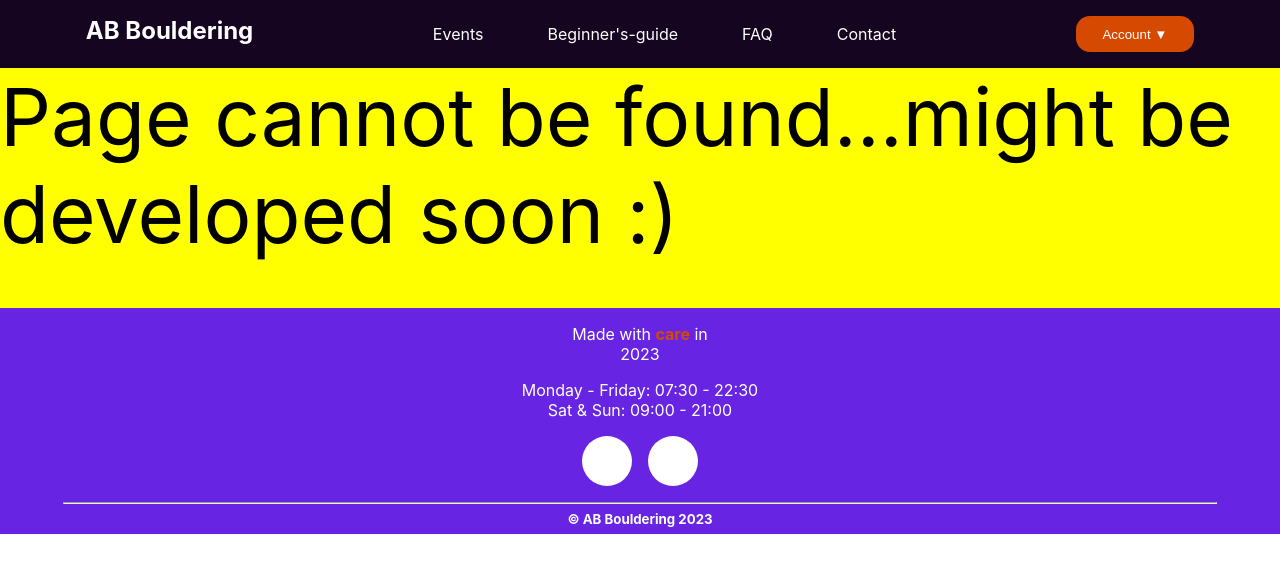
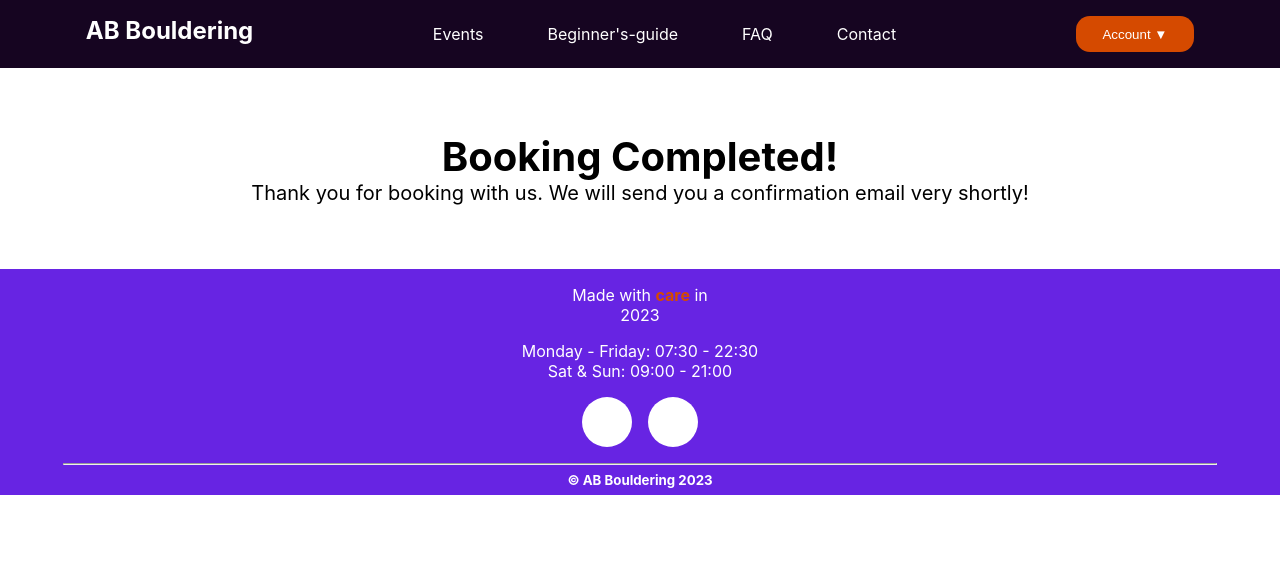
Before and after one commit to WildHeat/bouldering-booking, a React (Create React App) app: page /booking-completed in a window 1280 px wide. Shown: the top 572 px of the page. Built offline with nearby package versions, Linux system fonts and the light colour scheme; no server answers; sample sign-in values are in the browser's storage.

Commit message:
added completed booking page and register bug fix

```diff
--- a/src/App.js
+++ b/src/App.js
@@ -21,6 +21,7 @@ import RegisterAdminPage from "./components/RegisterAdminPage/RegisterAdminPage"
 import PrivateRouteAdmin from "./components/PrivateRoute/PrivateRouteAdmin";
 import PrivateRouteUser from "./components/PrivateRoute/PrivateRouteUser";
 import PrivateRouteNotUser from "./components/PrivateRoute/PrivateRouteNotUser";
+import BookingCompletePage from "./components/BookingCompletePage/BookingCompletePage";
 
 function App() {
   return (
@@ -84,6 +85,14 @@ function App() {
           }
         />
         <Route
+          path="/booking-completed"
+          element={
+            <PrivateRouteUser>
+              <BookingCompletePage />
+            </PrivateRouteUser>
+          }
+        />
+        <Route
           path="/register-admin"
           element={
             <PrivateRouteAdmin>
--- /dev/null
+++ b/src/components/BookingCompletePage/BookingCompletePage.css
@@ -0,0 +1,16 @@
+.booking-complete-content-container {
+  padding: 5% 7%;
+  display: flex;
+  flex-direction: column;
+  justify-content: center;
+  text-align: center;
+}
+.booking-complete-content-container p {
+  max-width: 100ch;
+  margin: auto;
+  font-size: 1.25em;
+}
+
+.booking-complete-content-container h1 {
+  font-size: 2.5rem;
+}
--- /dev/null
+++ b/src/components/BookingCompletePage/BookingCompletePage.js
@@ -0,0 +1,18 @@
+import React from "react";
+import "./BookingCompletePage.css";
+
+const BookingCompletePage = () => {
+  return (
+    <div className="booking-complete-page-container">
+      <div className="booking-complete-content-container">
+        <h1>Booking Completed!</h1>
+        <p>
+          Thank you for booking with us. We will send you a confirmation email
+          very shortly!
+        </p>
+      </div>
+    </div>
+  );
+};
+
+export default BookingCompletePage;
--- a/src/components/ContactPage/ContactPage.css
+++ b/src/components/ContactPage/ContactPage.css
@@ -11,12 +11,11 @@
   font-size: 1.25em;
 }
 
+.contact-content-container h1 {
+  font-size: 2.5rem;
+}
 .contact-input-container label {
   font-size: 1.5em;
-}
-
-.contact-content-container h1 {
-  font-size: 2.5rem;
 }
 
 .contact-input-container {
--- a/src/components/EventViewPage/EventViewPage.js
+++ b/src/components/EventViewPage/EventViewPage.js
@@ -102,10 +102,19 @@ const EventViewPage = () => {
       }
     )
       .then((response) => {
-        if (response.status === 200) return response.text();
+        if (response.status === 200) {
+          return response.text();
+        } else if (response.status === 409) {
+          console.log("CONFLICTTT");
+          setAboveButtonText("You're Already signed up! Nice!");
+        }
         throw response;
       })
       .then((url) => {
+        if (url === "") {
+          setAboveButtonText("Success! You have been added to the list");
+          return;
+        }
         window.open(url);
       })
       .catch((response) => {
@@ -126,9 +135,10 @@ const EventViewPage = () => {
       }
     )
       .then((response) => {
-        console.log(response);
+        console.log("got a response");
         if (response.status === 200) {
           setAboveButtonText("Success! You have been added to the list");
+          navigate("/booking-completed");
           return response.json();
         } else if (response.status === 409) {
           setAboveButtonText("You're Already signed up! Nice!");
@@ -142,7 +152,7 @@ const EventViewPage = () => {
         setEvent(body);
       })
       .catch((response) => {
-        console.log(response);
+        console.error(response);
       });
   };
 
--- a/src/components/RegisterPage/RegisterPage.js
+++ b/src/components/RegisterPage/RegisterPage.js
@@ -10,7 +10,7 @@ const RegisterPage = () => {
   const [confirmPassword, setConfirmPassword] = useState("");
   const [errorMessage, setErrorMessage] = useState([]);
   const emailformat =
-    /^([A-Za-z0-9_\-.])+@([A-Za-z0-9_\-.])+\.([A-Za-z]{2,4})$/;
+    /^([a-zA-Z0-9_!#$%&’*+/=?`{|}~^.-])+@([a-zA-Z0-9.-])+\.([A-Za-z]{2,4})$/;
 
   let navigate = useNavigate();
 
@@ -73,7 +73,7 @@ const RegisterPage = () => {
         if (response.status === 201) {
           return response.json();
         }
-        throw response.text();
+        throw response;
       })
       .then((body) => {
         localStorage.setItem("jwt", body.token);
@@ -81,8 +81,10 @@ const RegisterPage = () => {
         navigate("/");
       })
       .catch((response) => {
-        setErrorMessage([`Failed register - ${response}`]);
-        console.error(response);
+        return response.text();
+      })
+      .then((text) => {
+        setErrorMessage([`Failed register - ${text}`]);
       });
   }
 
```
